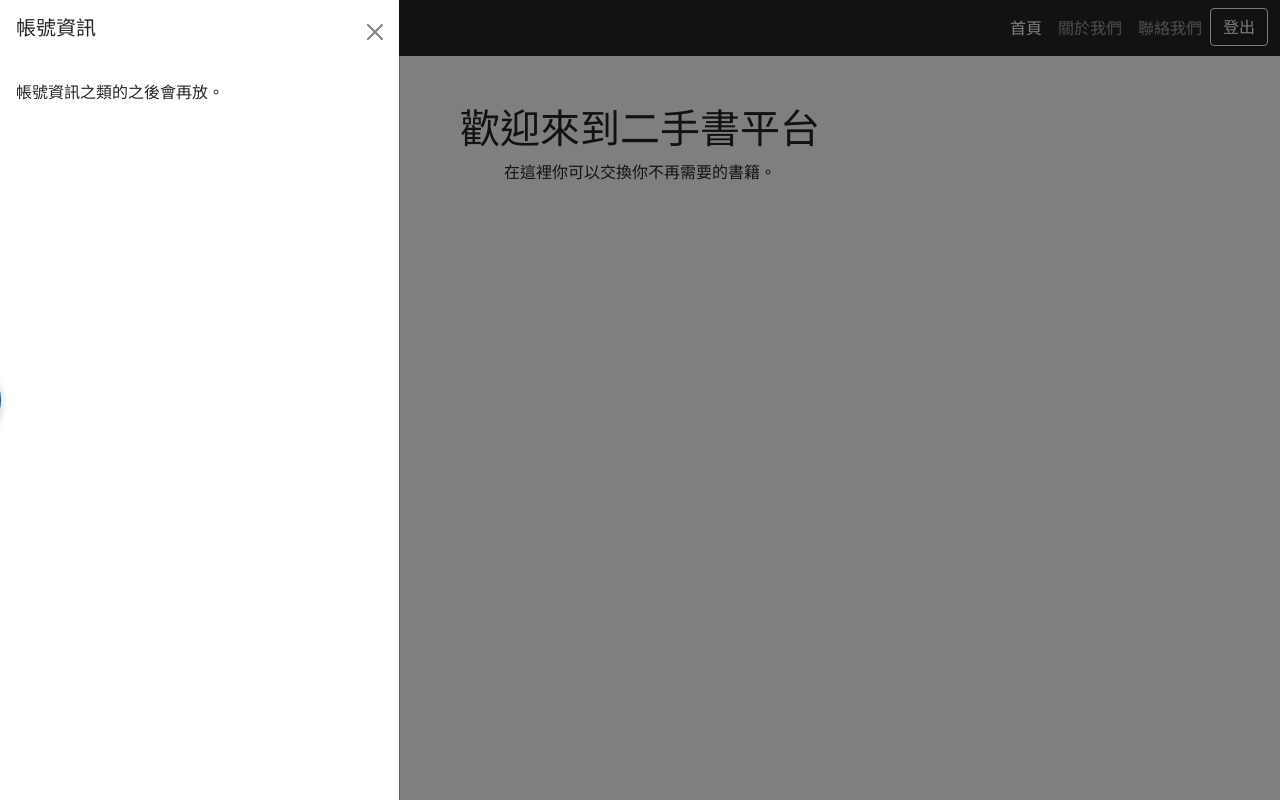
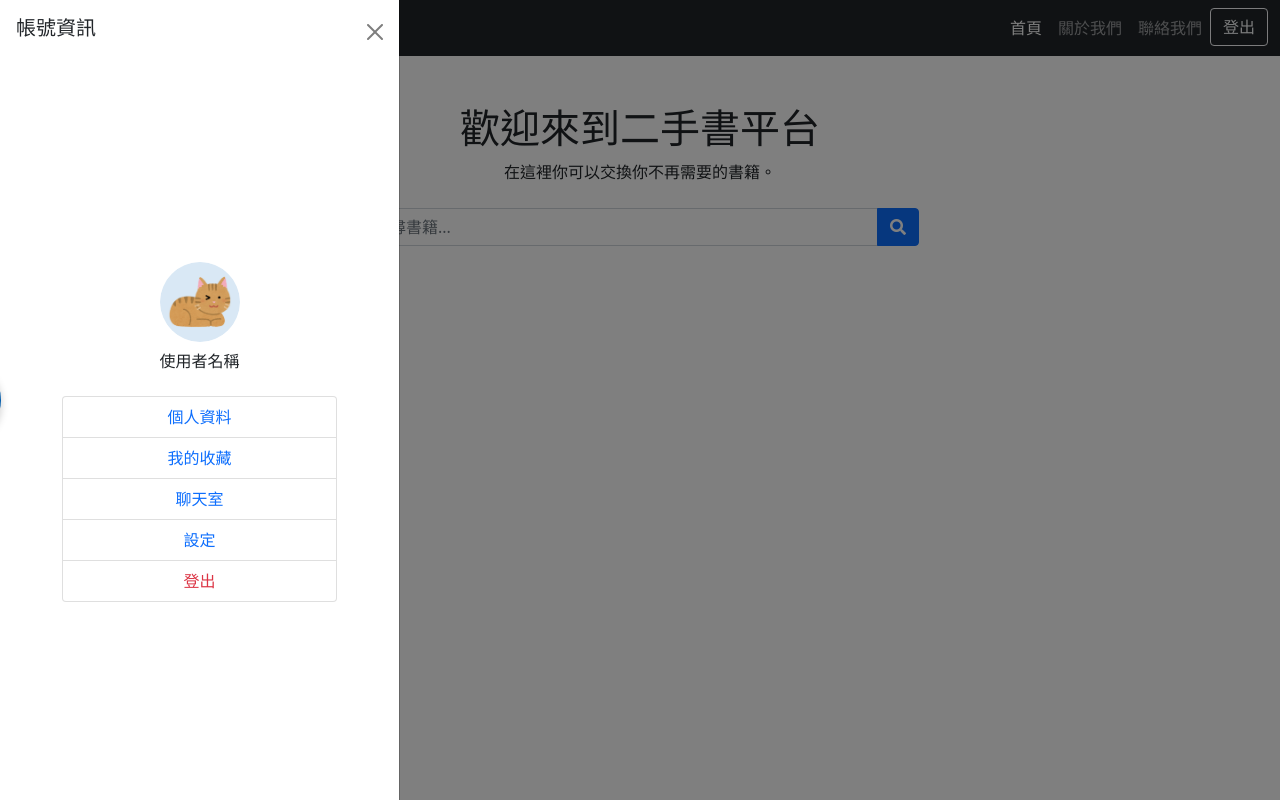
Before and after one commit to Seveness1015/exchange_platform, a Flask app: page / in a window 1280 px wide, after a click that opens the changed part. Run offline with Flask 3, Linux system fonts and the light colour scheme; the visitor is signed in with stand-in values (Sample User, id 1).

Commit message:
新增左側清單內容

```diff
--- a/templates/index.html
+++ b/templates/index.html
@@ -14,29 +14,46 @@
             top: 50%;
             transform: translateY(-50%);
             z-index: 1050;
-            background-color: #005BAA; /* 自定義背景顏色 */
-            color: #fff; /* 按鈕文字顏色 */
+            background-color: #005BAA;
+            color: #fff;
             border: none;
-            border-radius: 0% 50% 50% 0%; /* 圓形按鈕 */
-            padding: 15px; /* 增加按鈕大小 */
-            box-shadow: 0 4px 8px rgba(0, 0, 0, 0.2); /* 添加陰影 */
-            font-size: 24px; /* 調整文字大小 */
-            transition: left 0.3s ease-in-out, background-color 0.3s ease-in-out; /* 平滑過渡動畫 */
+            border-radius: 0% 50% 50% 0%;
+            padding: 15px;
+            box-shadow: 0 4px 8px rgba(0, 0, 0, 0.2);
+            font-size: 24px;
+            transition: left 0.3s ease-in-out, background-color 0.3s ease-in-out;
         }
 
-        /* 當Offcanvas開啟時，按鈕向左滑出 */
         .floating-btn.hide-btn {
             left: -50px;
         }
 
         .floating-btn:hover {
-            background-color: #0D315A; /* 按鈕懸浮效果 */
+            background-color: #0D315A;
             cursor: pointer;
         }
 
         .floating-btn i {
-            color: #fff; /* 確保圖示顏色始終為白色 */
+            color: #fff;
         }
+
+        /* 圓形頭貼樣式 */
+        .profile-img {
+            width: 80px;
+            height: 80px;
+            border-radius: 50%;
+            object-fit: cover;
+            margin-bottom: 10px;
+        }
+
+        .offcanvas-body {
+            display: flex;
+            flex-direction: column;
+            align-items: center;
+            justify-content: center;
+            height: 100%;
+        }
+
     </style>
 </head>
 <body>
@@ -44,14 +61,14 @@
 <!-- Navbar -->
 <nav class="navbar navbar-expand-lg navbar-dark bg-dark">
   <div class="container-fluid">
-    <a class="navbar-brand" href="#">二手書平台</a>
+    <a class="navbar-brand" href="/">二手書平台</a>
     <button class="navbar-toggler" type="button" data-bs-toggle="collapse" data-bs-target="#navbarNav" aria-controls="navbarNav" aria-expanded="false" aria-label="Toggle navigation">
       <span class="navbar-toggler-icon"></span>
     </button>
     <div class="collapse navbar-collapse" id="navbarNav">
       <ul class="navbar-nav ms-auto">
         <li class="nav-item">
-          <a class="nav-link active" href="#">首頁</a>
+          <a class="nav-link active" href="/">首頁</a>
         </li>
         <li class="nav-item">
           <a class="nav-link" href="#">關於我們</a>
@@ -60,8 +77,8 @@
           <a class="nav-link" href="#">聯絡我們</a>
         </li>
         <li class="nav-item">
-            <a class="btn btn-outline-light" href="/logout" role="button">登出</a>
-          </li>
+          <a class="btn btn-outline-light" href="/logout" role="button">登出</a>
+        </li>
       </ul>
     </div>
   </div>
@@ -69,27 +86,47 @@
 
 <!-- 浮動按鈕 -->
 <button class="btn floating-btn" type="button" id="toggleButton" data-bs-toggle="offcanvas" data-bs-target="#offcanvasLeft" aria-controls="offcanvasLeft">
-    <i class="fas fa-arrow-right"></i> <!-- 使用 Font Awesome 圖示 -->
+    <i class="fas fa-arrow-right"></i>
 </button>
 
 <!-- Offcanvas 左側顯示 -->
-<div class="offcanvas offcanvas-start" tabindex="-1" id="offcanvasLeft" aria-labelledby="offcanvasLeftLabel">
+<div class="offcanvas offcanvas-start d-flex flex-column justify-content-center" tabindex="-1" id="offcanvasLeft" aria-labelledby="offcanvasLeftLabel">
   <div class="offcanvas-header">
     <h5 id="offcanvasLeftLabel">帳號資訊</h5>
     <button type="button" class="btn-close" data-bs-dismiss="offcanvas" aria-label="Close"></button>
   </div>
-  <div class="offcanvas-body">
-    <p>帳號資訊之類的之後會再放。</p>
+  <div class="offcanvas-body text-center">
+    <!-- 使用者頭貼  -->
+    <a href="/profile">
+      <img src="./static/images/user_cat01.png" alt="User Avatar" class="profile-img">
+    </a>
+    <h6><a href="/profile" class="text-decoration-none text-dark">使用者名稱</a></h6>
+
+    <!-- 垂直置中選單 -->
+    <ul class="list-group mt-3 w-75 mx-auto">
+      <li class="list-group-item"><a href="/profile" class="text-decoration-none">個人資料</a></li>
+      <li class="list-group-item"><a href="#" class="text-decoration-none">我的收藏</a></li>
+      <li class="list-group-item"><a href="/message" class="text-decoration-none">聊天室</a></li>
+      <li class="list-group-item"><a href="/setting" class="text-decoration-none">設定</a></li>
+      <li class="list-group-item"><a href="/logout" class="text-decoration-none text-danger">登出</a></li>
+    </ul>
   </div>
 </div>
+
 
 <!-- 主體內容 -->
 <div class="container text-center mt-5">
     <h1>歡迎來到二手書平台</h1>
     <p>在這裡你可以交換你不再需要的書籍。</p>
+
+    <!-- 🔍 搜尋欄 -->
+    <div class="input-group mt-4 w-50 mx-auto">
+        <input type="text" class="form-control" placeholder="搜尋書籍...">
+        <button class="btn btn-primary" type="button"><i class="fas fa-search"></i></button>
+    </div>
 </div>
 
-<!-- Bootstrap JS (Optional) -->
+<!-- Bootstrap JS -->
 <script src="https://cdn.jsdelivr.net/npm/bootstrap@5.1.3/dist/js/bootstrap.bundle.min.js"></script>
 
 <script>
@@ -98,12 +135,10 @@
     var toggleButton = document.getElementById('toggleButton');
 
     offcanvasElement.addEventListener('show.bs.offcanvas', function () {
-        // Offcanvas 開啟時，讓按鈕向左滑出並隱藏
         toggleButton.classList.add('hide-btn');
     });
 
     offcanvasElement.addEventListener('hidden.bs.offcanvas', function () {
-        // Offcanvas 關閉時，讓按鈕向右滑出並顯示
         toggleButton.classList.remove('hide-btn');
     });
 </script>
```
